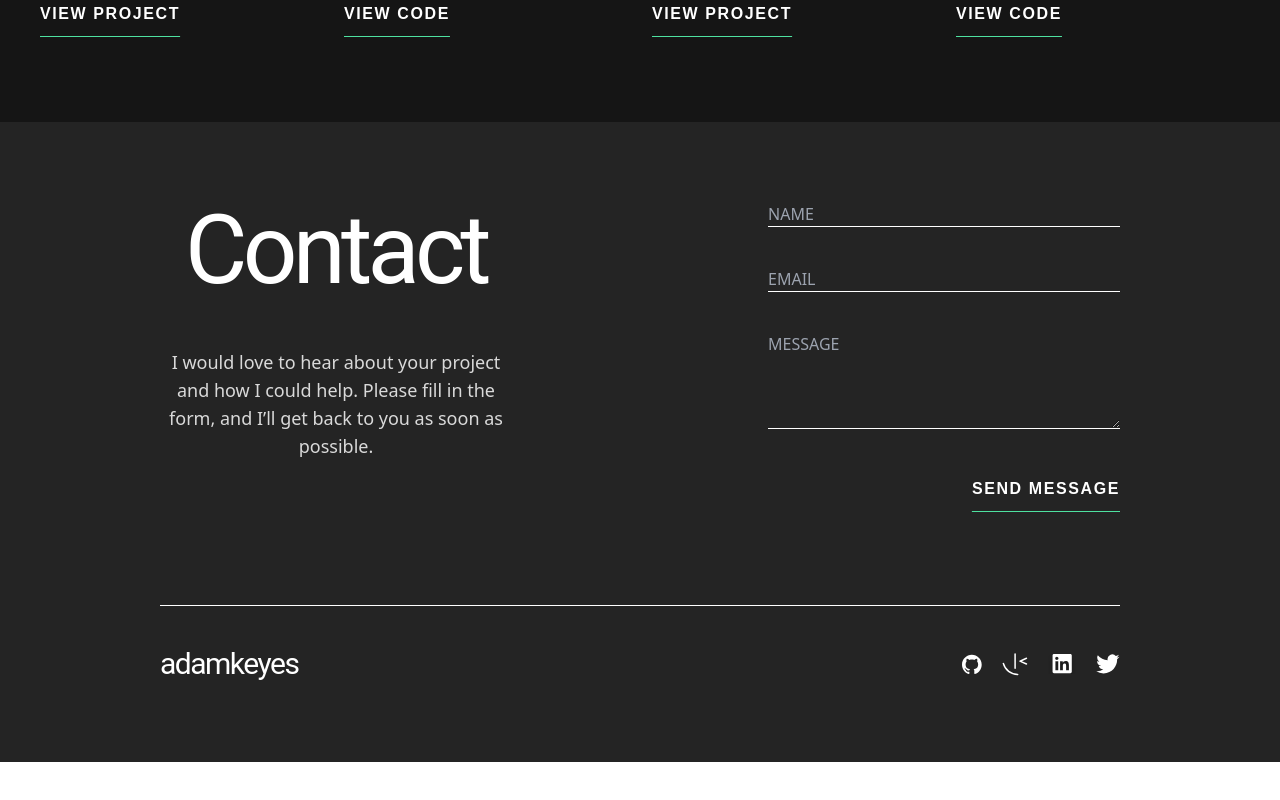
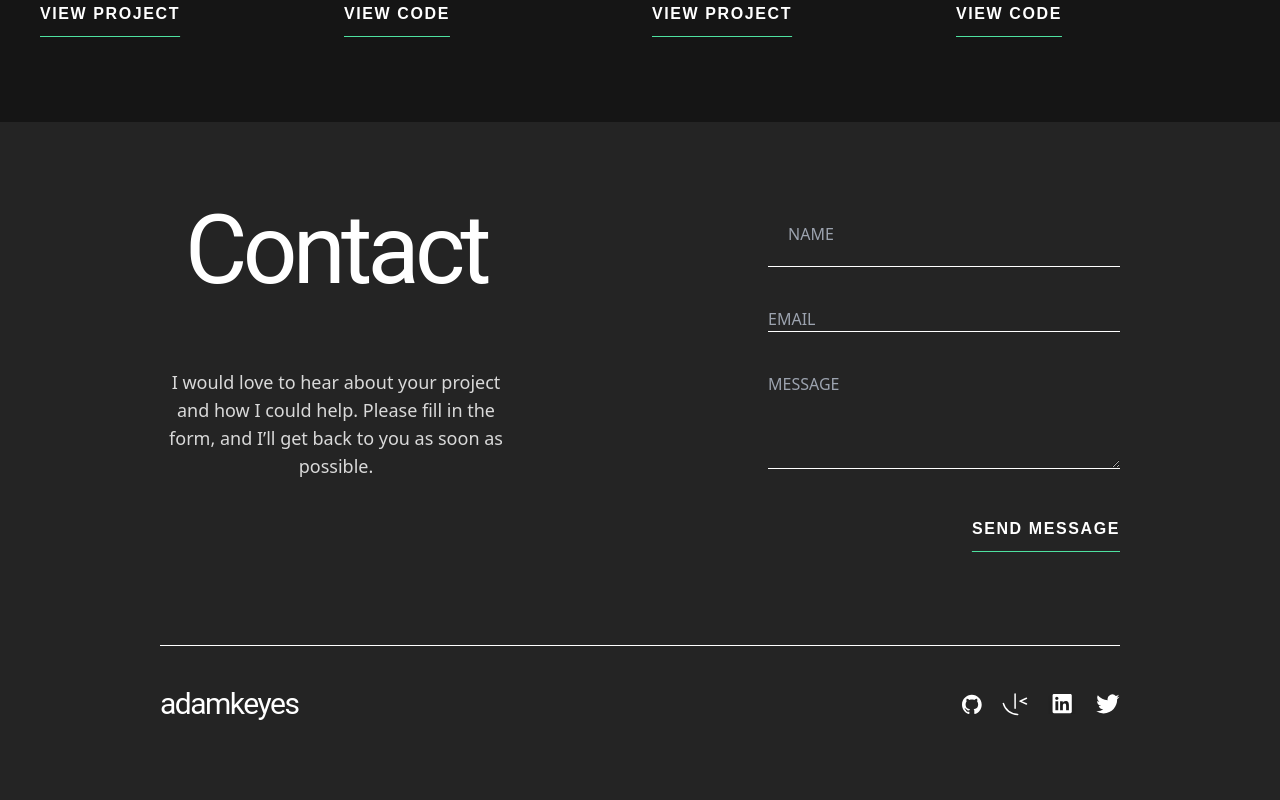
Before and after one commit to royeradames/angular-single-page-developer-portfolio, an Angular app: page / in a window 1280 px wide. Shown: the part 3269-4069 px from the top of the page. Before the commit the page ends 4031 px from the top, so only its background shows below. Built offline with nearby package versions, Linux system fonts and the light colour scheme.

Commit message:
add warning icon and center it to the right

```diff
--- a/src/app/main/contact/contact.component.html
+++ b/src/app/main/contact/contact.component.html
@@ -9,24 +9,38 @@
       soon as possible.</p>
   </section>
   <form (ngSubmit)="onSubmit()" [formGroup]="contactForm" class="grid gap-10">
-    <section class="grid gap-0.5">
+    <section class="grid gap-0.5 relative">
       <label class="sr-only" for="name">Name</label>
+      <div class="flex place-items-center">
         <input [formControlName]="getControlName(contactForm, contactForm.controls.name)"
                    [ngClass]="{
           'border-custom-red': contactForm.controls.name.invalid && (contactForm.controls.name.dirty || contactForm.controls.name.touched),
           'border-custom-green ': contactForm.controls.name.valid && (contactForm.controls.name.dirty || contactForm.controls.name.touched),
           'border-custom-white': !(contactForm.controls.name.dirty || contactForm.controls.name.touched),
         }"
-             class="bg-transparent text-white border-b border-solid w-full focus:outline-none "
+                   class="bg-transparent text-white border-b border-solid w-full focus:outline-none relative p-5"
                    id="name"
                    placeholder="NAME"
                    type="text">
+        <span
+          *ngIf="contactForm.controls.name.invalid && (contactForm.controls.name.dirty || contactForm.controls.name.touched)"
+          class="absolute right-0 text-custom-red"
+          >
+        <svg fill="none" height="24" viewBox="0 0 24 24" width="24" xmlns="http://www.w3.org/2000/svg">
+          <circle cx="12" cy="12" r="11.5" stroke="#FF6F5B"/>
+          <rect fill="#FF6F5B" height="9" rx="1" width="2" x="11" y="6"/>
+          <rect fill="#FF6F5B" height="2" rx="1" width="2" x="11" y="17"/>
+        </svg>
+      </span>
+      </div>
+
       <div *ngIf="contactForm.controls.name.invalid && (contactForm.controls.name.dirty || contactForm.controls.name.touched)"
            class="grid gap-0.5 justify-end text-custom-red">
         <p *ngIf="contactForm.controls.name.errors?.['required']" class="text-custom-red">
           Name is required.
         </p>
       </div>
+
     </section>
     <section class="grid gap-0.5">
       <label class="sr-only" for="email">Email</label>
```
Lines whose indentation alone changed are shown as unchanged.
